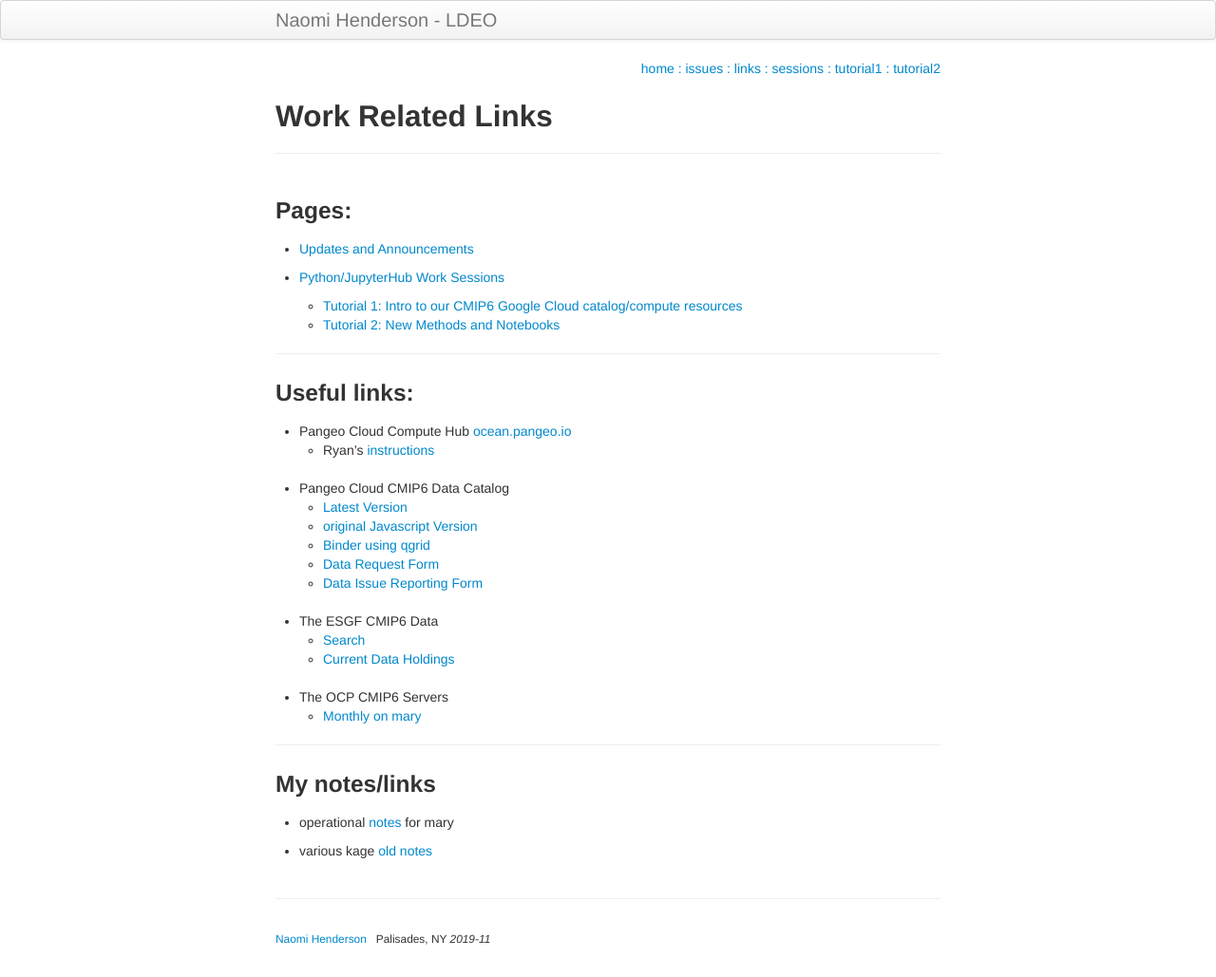
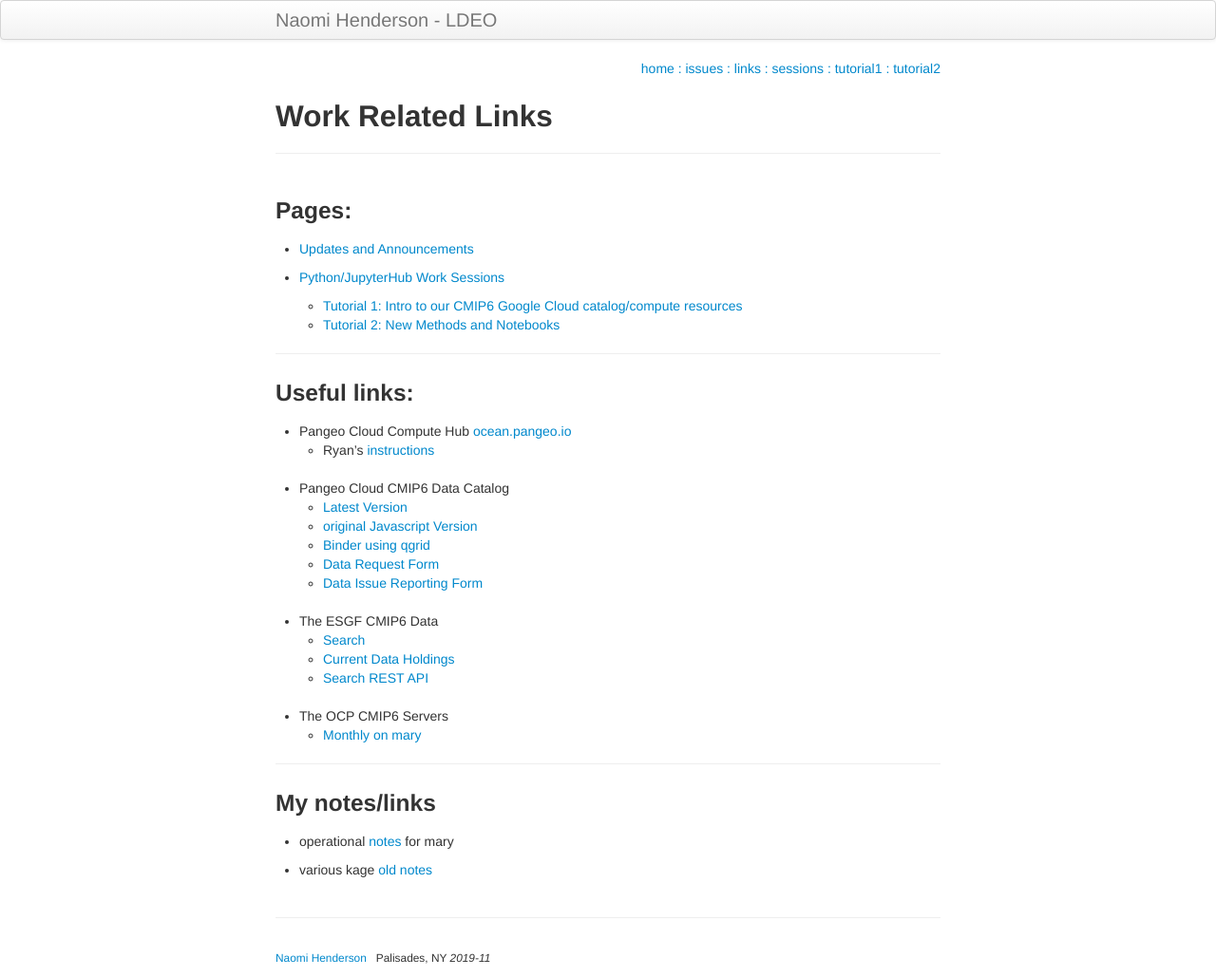
Before and after one commit to naomi-henderson/naomi-henderson.github.io, a Jekyll site: the page built from pages/links.md, in a window 1280 px wide. Shown: the whole page at 95% size. Built offline with Jekyll 4.4.1, drawn with Linux system fonts in a browser that asks for light colours.

Commit message:
added like to ESGF search API

```diff
--- a/pages/links.md
+++ b/pages/links.md
@@ -28,6 +28,7 @@ title: Work Related Links
 - The ESGF CMIP6 Data
    - [Search](https://esgf-node.llnl.gov/search/cmip6/){:target="_blank_"}
    - [Current Data Holdings](https://pcmdi.llnl.gov/CMIP6/ArchiveStatistics/esgf_data_holdings/){:target="_blank_"}
+   - [Search REST API](https://github.com/ESGF/esgf.github.io/wiki/ESGF_Search_REST_API){:target="_blank_"}
 &nbsp;
 - The OCP CMIP6 Servers
    - [Monthly on mary](http://mary.ldeo.columbia.edu:8080/CMIP6){:target="_blank_"}
```
